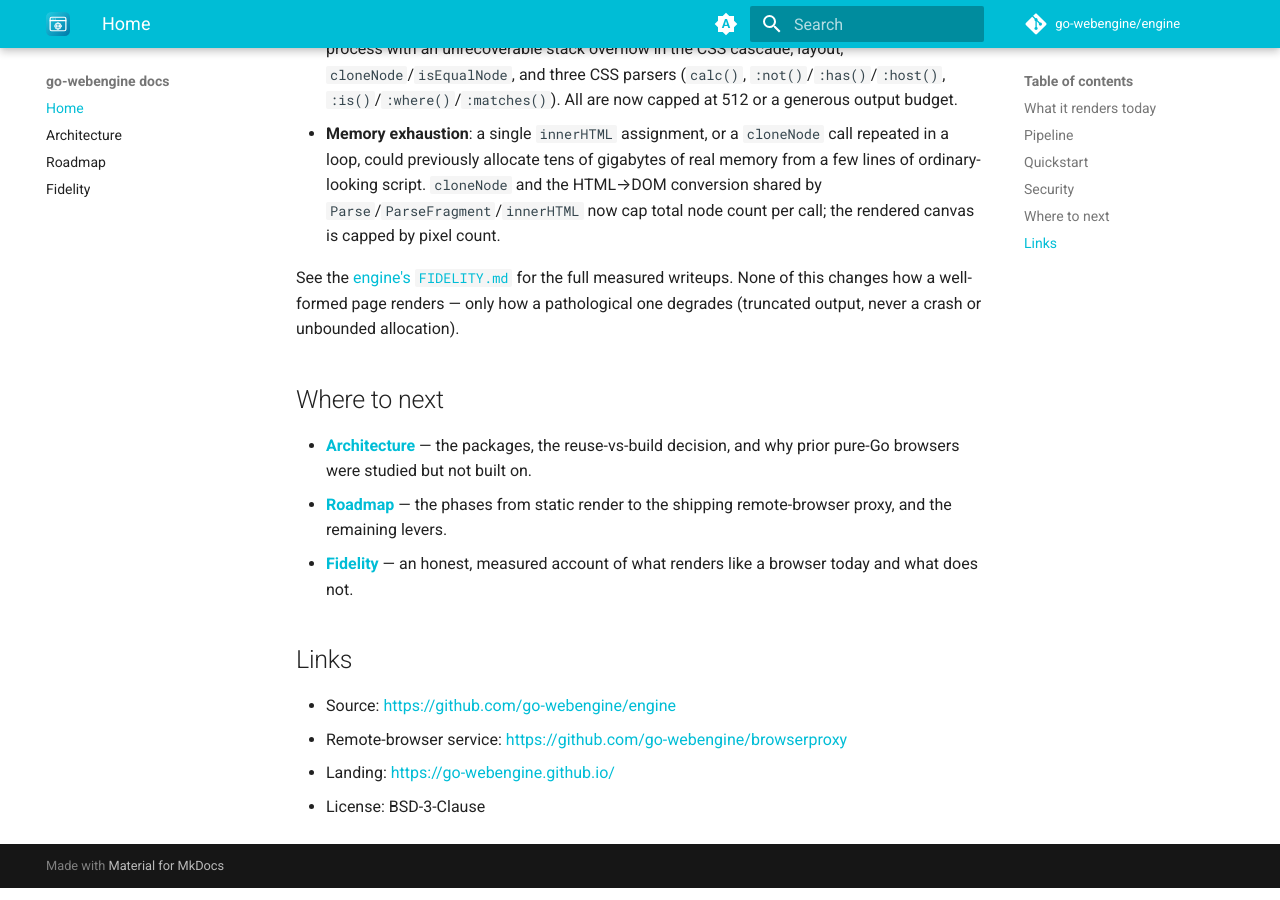
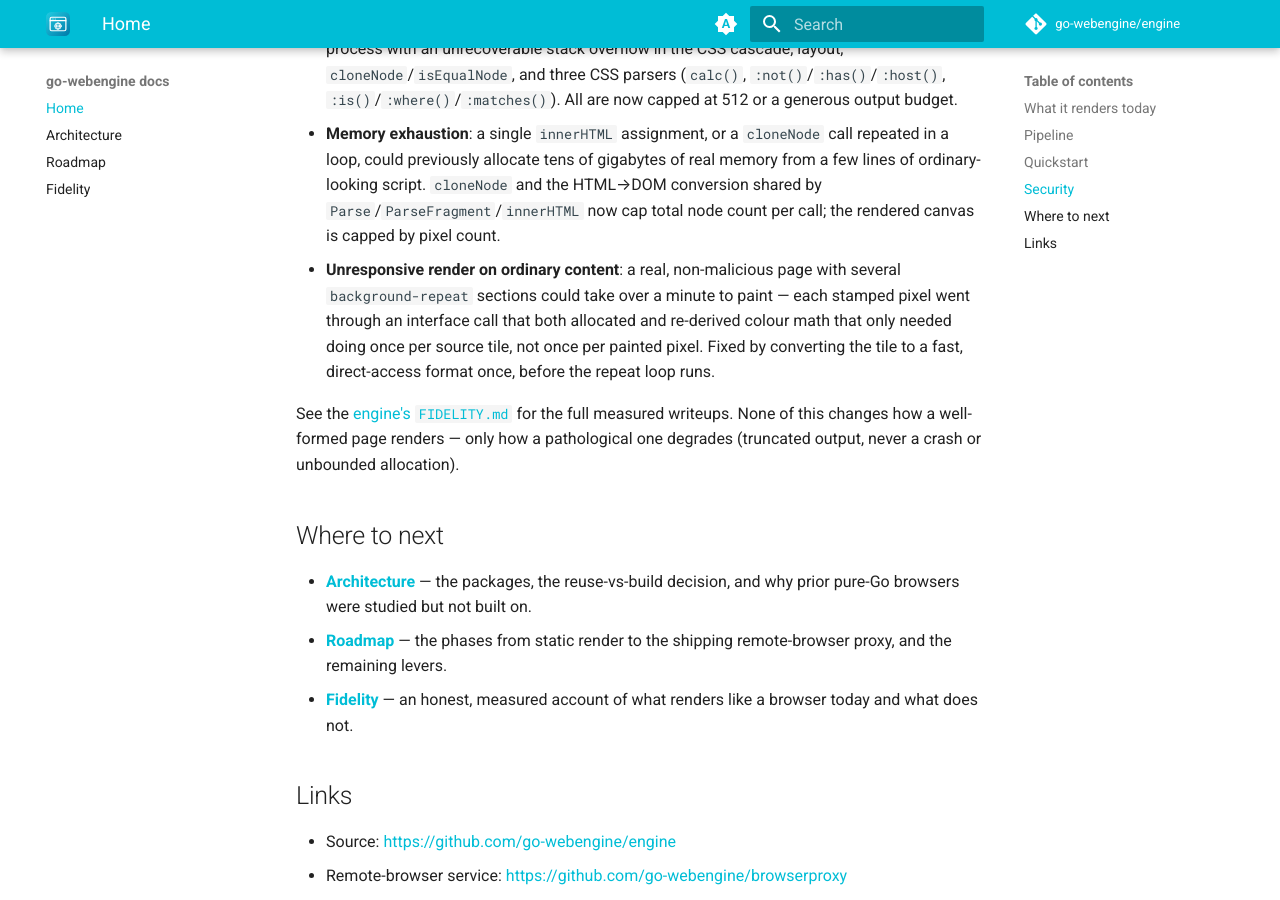
Before and after one commit to go-webengine/docs, an MkDocs documentation site: the page built from docs/index.md, in a window 1280 px wide and 900 px high, scrolled down 2086 px. Built offline with MkDocs 1.6.1 and Material for MkDocs 9.7.7, drawn with Linux system fonts in a browser that asks for light colours; comment, search, counter and statistics services are not loaded; the version menu is left out.

Commit message:
docs: add round 175's background-repeat paint-cost finding (#10)
Co-authored-by: Claude Sonnet 5 <noreply@anthropic.com>

```diff
--- a/docs/index.md
+++ b/docs/index.md
@@ -101,6 +101,12 @@ capped, each confirmed live against a synthetic reproduction:
   the HTML→DOM conversion shared by `Parse`/`ParseFragment`/`innerHTML` now
   cap total node count per call; the rendered canvas is capped by pixel
   count.
+- **Unresponsive render on ordinary content**: a real, non-malicious page
+  with several `background-repeat` sections could take over a minute to
+  paint — each stamped pixel went through an interface call that both
+  allocated and re-derived colour math that only needed doing once per
+  source tile, not once per painted pixel. Fixed by converting the tile to
+  a fast, direct-access format once, before the repeat loop runs.
 
 See the [engine's `FIDELITY.md`](https://github.com/go-webengine/engine/blob/main/FIDELITY.md)
 for the full measured writeups. None of this changes how a well-formed page
```
